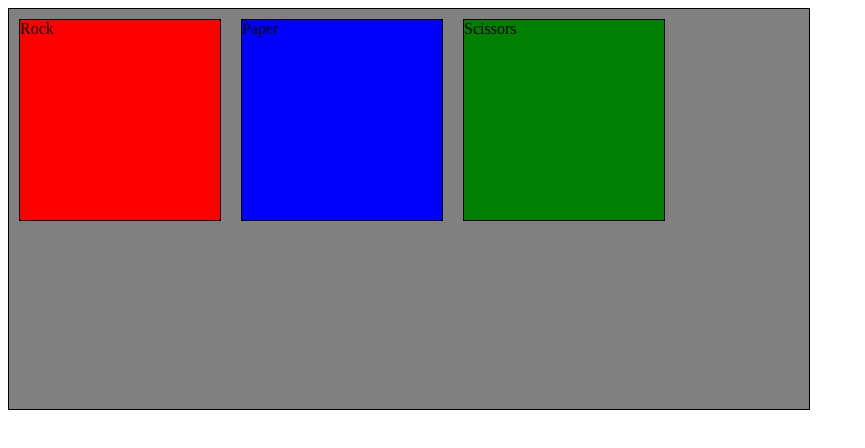
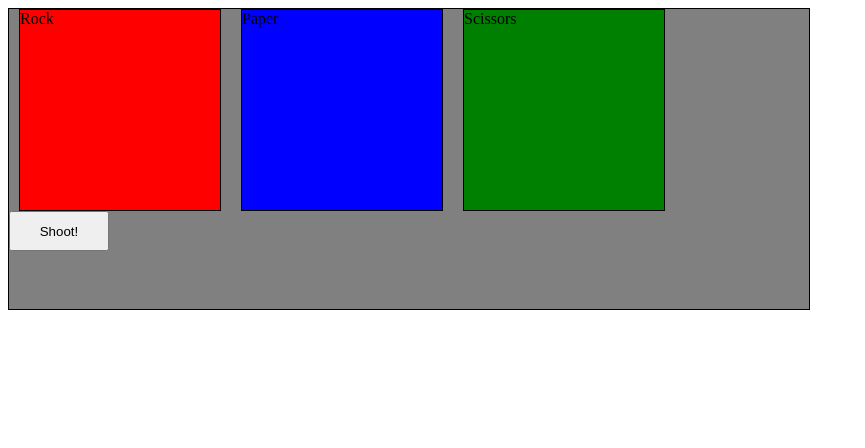
Before and after one commit to BenGardiner123/RockPaperScissors, an Angular app in the folder rock-paper-scissors-app/: page /selection in a window 1280 px wide. Shown: the top 448 px of the page, without its empty margins (0-865 px from the left). Built offline with nearby package versions, Linux system fonts and the light colour scheme.

Commit message:
added the button - need to move the func into it

```diff
--- a/rock-paper-scissors-app/src/app/app.component.html
+++ b/rock-paper-scissors-app/src/app/app.component.html
@@ -1,2 +1,5 @@
-
-<router-outlet></router-outlet>
+<div class="main">
+    <div class="container">
+        <router-outlet></router-outlet>
+    </div>
+</div>
--- a/rock-paper-scissors-app/src/app/routes/rps-display-result/rps-display-result.component.css
+++ b/rock-paper-scissors-app/src/app/routes/rps-display-result/rps-display-result.component.css
@@ -1,14 +1,31 @@
 .container{
     height: 400px;
     width: 800px;
-    display: inline-block;
+    display: flex;
     border: 1px black solid;
     background-color: grey;
+    justify-content: center;
+    align-items: center;
 }
 
 .choice{
+    border: 1px black solid;
+    height: 200px;
+    width: 200px;
+    margin-left: 10px;
+    margin-right: 10px;
+}
+
+.choice.userSelection{
+    border: 1px black solid;
     margin: 10px;
     height: 200px;
     width: 200px;
-    display: inline-block;
 }
+
+.choice.AiSelection{
+    border: 1px black solid;
+    margin: 10px;
+    height: 200px;
+    width: 200px;
+}
--- a/rock-paper-scissors-app/src/app/routes/rps-display-result/rps-display-result.component.html
+++ b/rock-paper-scissors-app/src/app/routes/rps-display-result/rps-display-result.component.html
@@ -1,11 +1,15 @@
 <div class="container">
-    <h1>You've made your selection</h1>
 
-    <div class="choice">
+
+    <div class="choice userSelection">
         <h2>your selection was {{rockPaperScissorsService.selection}}</h2>
     </div>
 
-    <div>
+    <div class="choice AiSelection">
+        <h2>The Ai Chose {{rockPaperScissorsService.selection}}</h2>
+    </div>
+
+    <div class="buttonBox">
         <button routerLink="selection">Let's play again?</button>
     </div>
 
--- a/rock-paper-scissors-app/src/app/routes/rps-selection/rps-selection.component.css
+++ b/rock-paper-scissors-app/src/app/routes/rps-selection/rps-selection.component.css
@@ -1,15 +1,16 @@
 .container{
-    height: 400px;
+    height: 300px;
     width: 800px;
-    display: inline-block;
     border: 1px black solid;
     background-color: grey;
+    display: inline-block;
 }
 
 .choice{
-    margin: 10px;
     height: 200px;
     width: 200px;
+    margin-left: 10px;
+    margin-right: 10px;
     display: inline-block;
 }
 
@@ -27,3 +28,8 @@
     border: 1px black solid;
     background-color: green;
 }
+
+button{
+    width: 100px;
+    height: 40px;
+}
--- a/rock-paper-scissors-app/src/app/routes/rps-selection/rps-selection.component.html
+++ b/rock-paper-scissors-app/src/app/routes/rps-selection/rps-selection.component.html
@@ -1,5 +1,11 @@
 <div class="container">
-    <div class="choice rock" (click)="makeSelection('rock')">Rock</div>
-    <div class="choice paper" (click)="makeSelection('paper')">Paper</div>
-    <div class="choice scissors" (click)="makeSelection('scissors')">Scissors</div>
+        <div>
+            <div class="choice rock" (click)="makeSelection('rock')">Rock</div>
+            <div class="choice paper" (click)="makeSelection('paper')">Paper</div>
+            <div class="choice scissors" (click)="makeSelection('scissors')">Scissors</div>
+        </div>
+        <div>
+            <button class="shootButton">Shoot!</button>
+        </div>
+
 </div>
```
